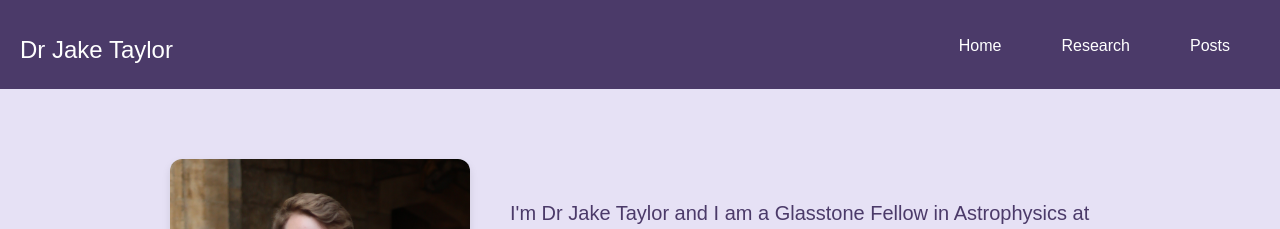
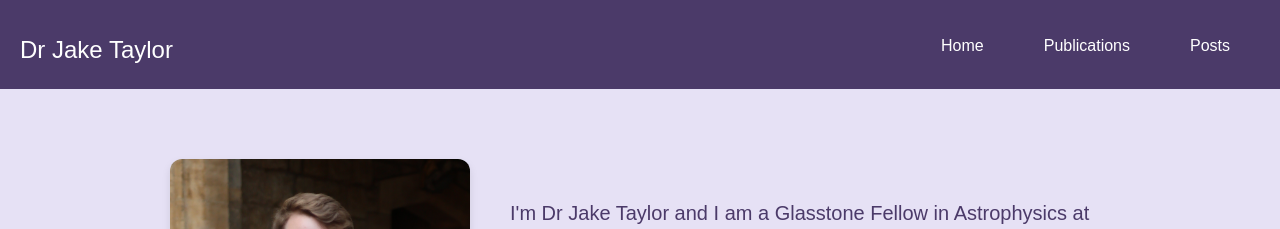
Before and after one commit to astrojaket/astrojaket.github.io, a Jekyll site: the page built from index.html, in a window 1280 px wide. Shown: the top 229 px of the page. Built offline with Jekyll 4.4.1, drawn with Linux system fonts in a browser that asks for light colours.

Commit message:
updating publications

```diff
--- a/_layouts/default.html
+++ b/_layouts/default.html
@@ -18,8 +18,8 @@
       <ul>
         <li><a href="/">Home</a></li>
         <!--<li><a href="/supportme">Support Me</a></li>-->
-        <li><a href="/research">Research</a></li>
-        <!--<li><a href="/publications">Publications</a></li>-->
+        <!--<li><a href="/research">Research</a></li>-->
+        <li><a href="/publications">Publications</a></li>
         <li><a href="/posts">Posts</a></li>
         <!--<li><a href="/exoplanets">Exoplanets</a></li>-->
       </ul>
```
